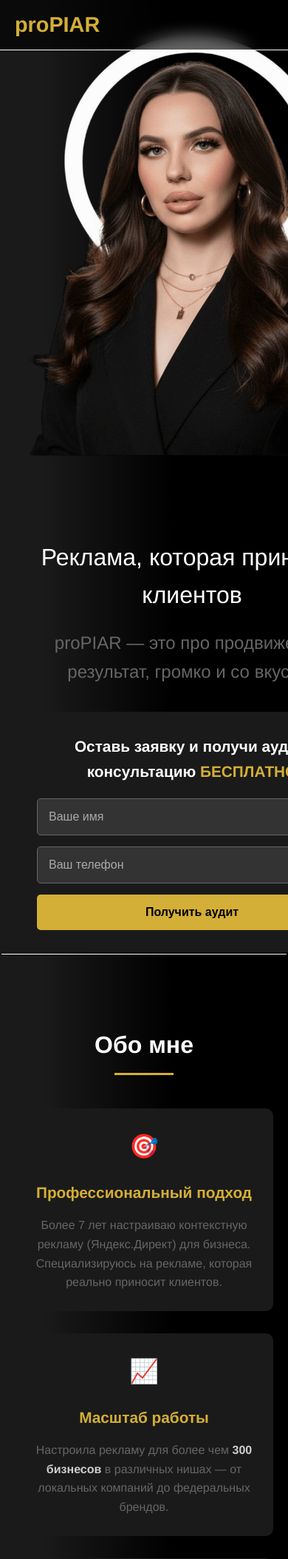
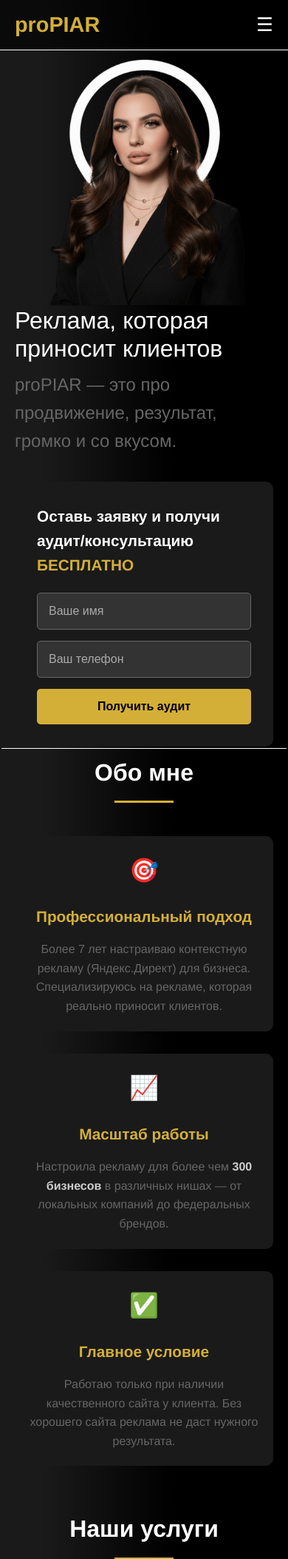
Before and after one commit to KennyMc11/proPIAR, a Django app: page / in a window 390 px wide; the page is wider, and only the part inside the window is pictured. Shown: the top 2107 px of that part at 74% size. Run offline with Django 5.2, Linux system fonts and the light colour scheme.

Commit message:
Мобильная версия 1

```diff
--- a/app/main/static/css/main.css
+++ b/app/main/static/css/main.css
@@ -34,6 +34,7 @@
 
 .section {
     padding: 0 0;
+    background: transparent;
 
 }
 
@@ -81,6 +82,15 @@
     font-size: 1.8rem;
     font-weight: bold;
     color: var(--gold);
+}
+
+.nav-toggle {
+    display: none;
+    background: transparent;
+    border: none;
+    color: var(--white);
+    font-size: 1.6rem;
+    cursor: pointer;
 }
 
 .nav-menu {
@@ -369,7 +379,7 @@
 
 /* Процесс работы */
 .process-section {
-    background-color: var(--dark-gray);
+    background-color: transparent;
     padding: 40px;
     border-radius: 10px;
 }
@@ -743,7 +753,7 @@
 
 /* Футер */
 #footer {
-    background-color: var(--black);
+    background-color: transparent;
     padding: 50px 0 20px;
 }
 
@@ -783,21 +793,62 @@
 
 /* Адаптивность */
 @media (max-width: 768px) {
+
+    /* ensure full-width layout on small screens */
+    body {
+        width: 100%;
+        overflow-x: hidden;
+    }
+
     .nav-menu {
         display: none;
+        position: absolute;
+        top: 100%;
+        left: 0;
+        right: 0;
+        background-color: rgba(0, 0, 0, 0.85);
+        flex-direction: column;
+        gap: 0;
+        padding: 10px 20px 20px 20px;
+        z-index: 999;
+    }
+
+    .nav-menu.open {
+        display: flex;
+    }
+
+    .nav-toggle {
+        display: block;
+    }
+
+    .nav-link {
+        margin: 10px 0;
+        padding: 10px 8px;
+        font-size: 1.05rem;
+    }
+
+    #home {
+        overflow-x: hidden;
+    }
+
+    .hero-content {
+        display:contents;
     }
 
     .hero-image {
+        margin-top: 45px;
         flex: 1;
         display: flex;
         justify-content: center;
-        padding: 0;
+        padding: 0 20px;
         margin-left: 0;
     }
 
-    .hero-content {
-        flex-direction: column;
-        text-align: center;
+    .hero-image img {
+        max-width: 280px;
+        width: 100%;
+        height: auto;
+        display: block;
     }
 
     .hero-title {
@@ -808,6 +859,20 @@
         font-size: 2rem;
     }
 
+    .hero-subtitle {
+        margin-bottom: 0px;
+        line-height: 1.2;
+    }
+
+    .hero-text {
+        padding: 0;
+        max-width: 100%;
+    }
+
+    .cta-form {
+        max-width: 100%;
+    }
+
     .footer-content {
         flex-direction: column;
         gap: 30px;
@@ -815,19 +880,24 @@
 
     .process-steps {
         grid-template-columns: 1fr;
-        padding: 0;
+        padding: 0 20px;
     }
 
     .process-steps1 {
         grid-template-columns: 1fr;
-        padding: 0;
+        padding: 0 20px;
     }
 
     .step {
         max-width: 100%;
+        padding: 15px 10px;
     }
 
     /*кто я*/
+    #about {
+        margin-top: 10px;
+    }
+
     .about-main {
         grid-template-columns: 1fr;
     }
@@ -856,10 +926,19 @@
 
     .process-section {
         padding: 30px 20px;
+        margin: 0;
     }
 
     .about-card {
-        padding: 25px 20px;
+        padding: 20px 15px;
+    }
+
+    .service-card {
+        padding: 20px 15px;
+    }
+
+    .case-card {
+        padding: 15px 10px;
     }
 
     /*Этапы работы*/
--- a/app/main/static/js/main.js
+++ b/app/main/static/js/main.js
@@ -41,6 +41,27 @@
             form.reset();
         });
     });
+
+    // Мобильное меню (гамбургер)
+    const navToggle = document.querySelector('.nav-toggle');
+    const navMenu = document.querySelector('.nav-menu');
+
+    if (navToggle && navMenu) {
+        navToggle.addEventListener('click', function() {
+            navMenu.classList.toggle('open');
+            this.classList.toggle('active');
+        });
+
+        // Закрывать меню при клике на ссылку
+        navLinks.forEach(link => {
+            link.addEventListener('click', function() {
+                if (navMenu.classList.contains('open')) {
+                    navMenu.classList.remove('open');
+                    navToggle.classList.remove('active');
+                }
+            });
+        });
+    }
 });
 
 // Аккордеон с возможностью открытия нескольких элементов
--- a/app/main/templates/main/index.html
+++ b/app/main/templates/main/index.html
@@ -14,6 +14,7 @@
     <nav id="navbar">
         <div class="nav-container">
             <div class="logo">proPIAR</div>
+            <button class="nav-toggle" aria-label="Открыть меню">☰</button>
             <ul class="nav-menu">
                 <li><a href="#home" class="nav-link">Главная</a></li>
                 <li><a href="#about" class="nav-link">Обо мне</a></li>
```
